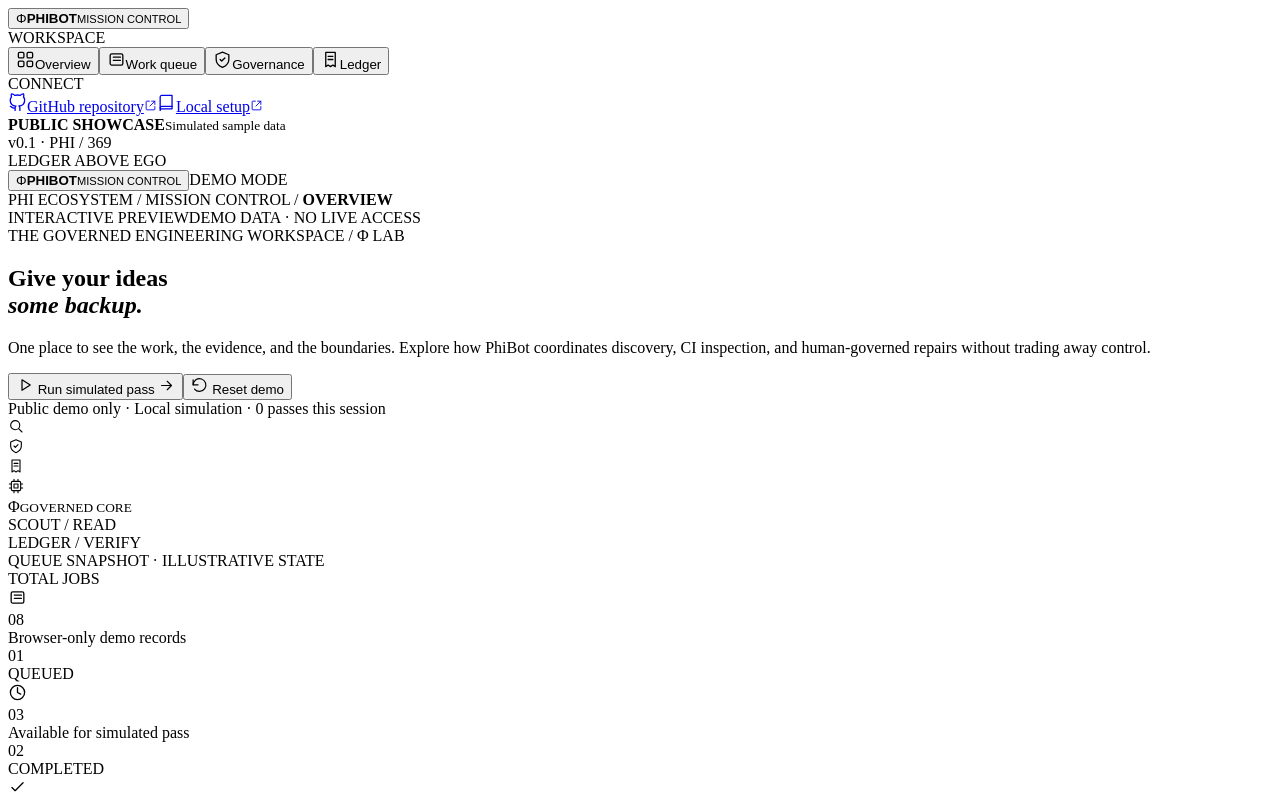
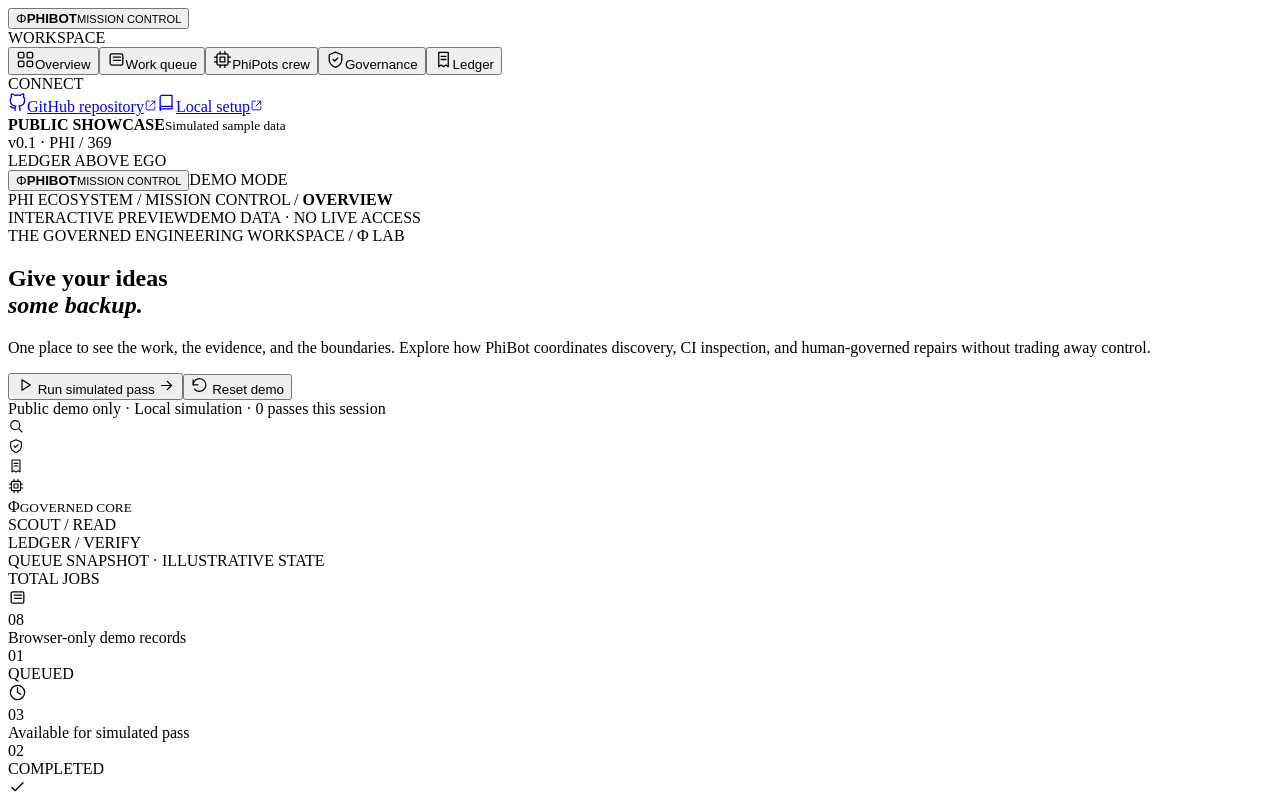
Before and after one commit to MichaelWave369/phibot, a React (Vite) app in the folder site/: page / in a window 1280 px wide. Shown: the top 800 px of the page. Built offline with nearby package versions, Linux system fonts and the light colour scheme.

Commit message:
Add PhiPots crew navigation to public demo

```diff
--- a/site/src/App.jsx
+++ b/site/src/App.jsx
@@ -1,4 +1,5 @@
 import React, { useMemo, useState } from "react";
+import PhiPots from "./PhiPots.jsx";
 
 const GITHUB = "https://github.com/MichaelWave369/phibot";
 const START_JOBS = [
@@ -258,7 +259,7 @@ export default function App() {
     setJobs(START_JOBS);setEvents(START_EVENTS);setFilter("all");setSelectedId(null);setPasses(0);
   }
   const menu = [
-    ["overview","grid","Overview"],["work","list","Work queue"],["governance","shield","Governance"],["ledger","receipt","Ledger"],
+    ["overview","grid","Overview"],["work","list","Work queue"],["crew","cpu","PhiPots crew"],["governance","shield","Governance"],["ledger","receipt","Ledger"],
   ];
   return <div className="app-shell">
     <aside className="sidebar">
@@ -290,6 +291,7 @@ export default function App() {
         </div><div className="side-col"><BudgetCard jobs={jobs} passNumber={passes}/><DemoEnqueue onEnqueue={enqueueDemo}/></div></div>
       </>}
       {tab==="work" && <><div className="page-heading"><div className="section-kicker">OPERATOR VISIBILITY</div><h1>Work <em>queue.</em></h1><p>Explore the jobs, simulated attempts, and results. This public page never contacts GitHub or the localhost service.</p></div><div className="content-grid"><div className="primary-col"><JobTable jobs={jobs} filter={filter} onFilter={setFilter} onSelect={setSelectedId} selectedId={selectedId} detailed={selectedJob}/><Ledger events={events}/></div><div className="side-col"><BudgetCard jobs={jobs} passNumber={passes}/><DemoEnqueue onEnqueue={enqueueDemo}/><button className="btn primary full" onClick={simulate} disabled={!totals.queued}><Icon name="play" size={17}/> Run simulated pass</button><button className="btn outline full" onClick={reset}><Icon name="reset" size={17}/> Reset sample</button></div></div></>}
+      {tab==="crew" && <PhiPots/>}
       {tab==="governance" && <><div className="page-heading"><div className="section-kicker">TRUST BY DESIGN</div><h1>Governance <em>first.</em></h1><p>A good assistant needs boundaries that are clearer than its ambitions. Here is the architecture behind the showcase.</p></div><Architecture/></>}
       {tab==="ledger" && <><div className="page-heading"><div className="section-kicker">PROVENANCE / RECEIPTS</div><h1>Show the <em>evidence.</em></h1><p>These illustrative receipts explain how local evidence is tracked, without publishing real queue contents or untrusted source text.</p></div><Ledger events={events}/><div className="ledger-about"><Icon name="lock" size={20}/><div><strong>No secret state is published here.</strong><p>The real ledger and work-queue live under the local operator's ignored <code>.phibot/</code> directory. This demo does not load, store, or transmit them.</p></div></div></>}
       <About/>
```
